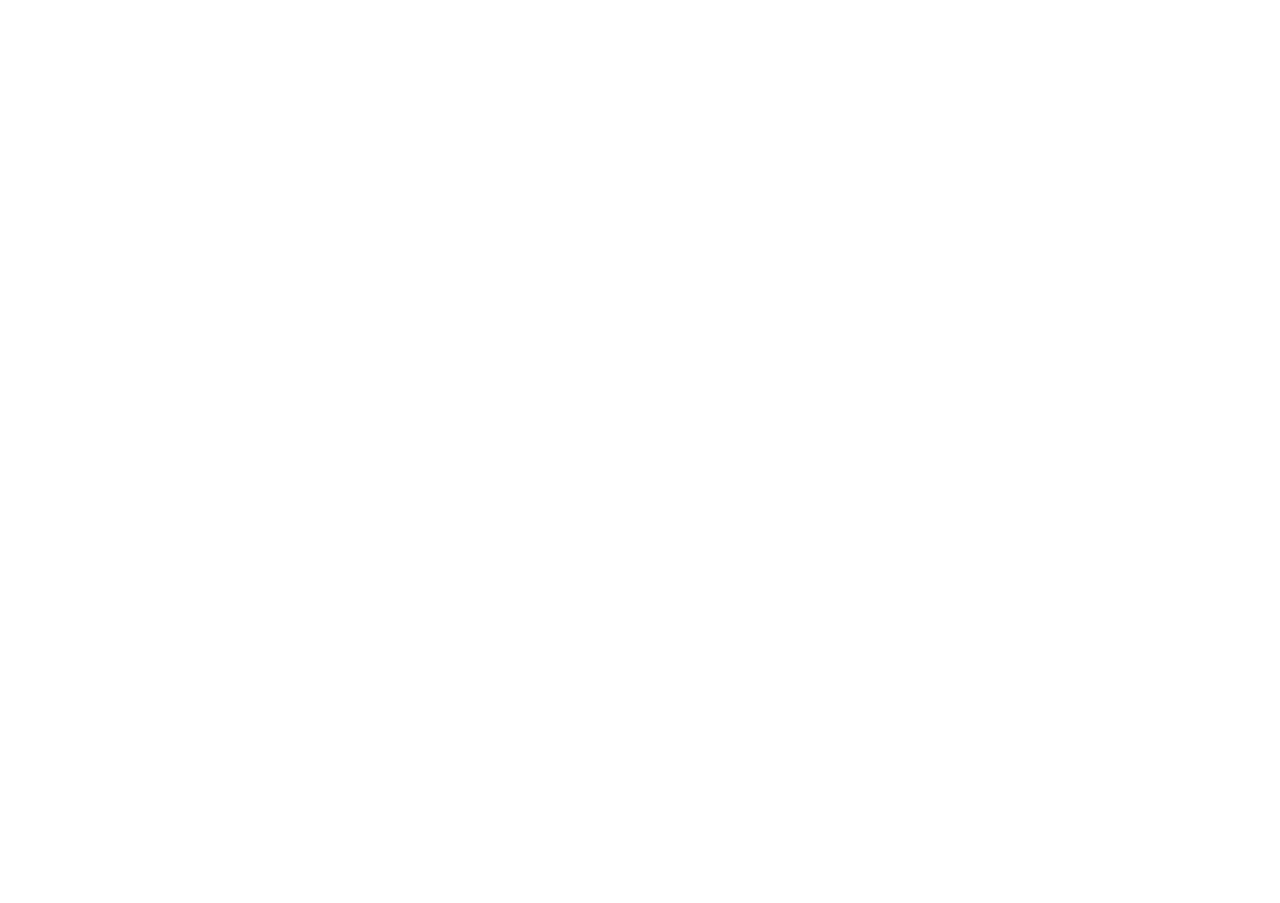
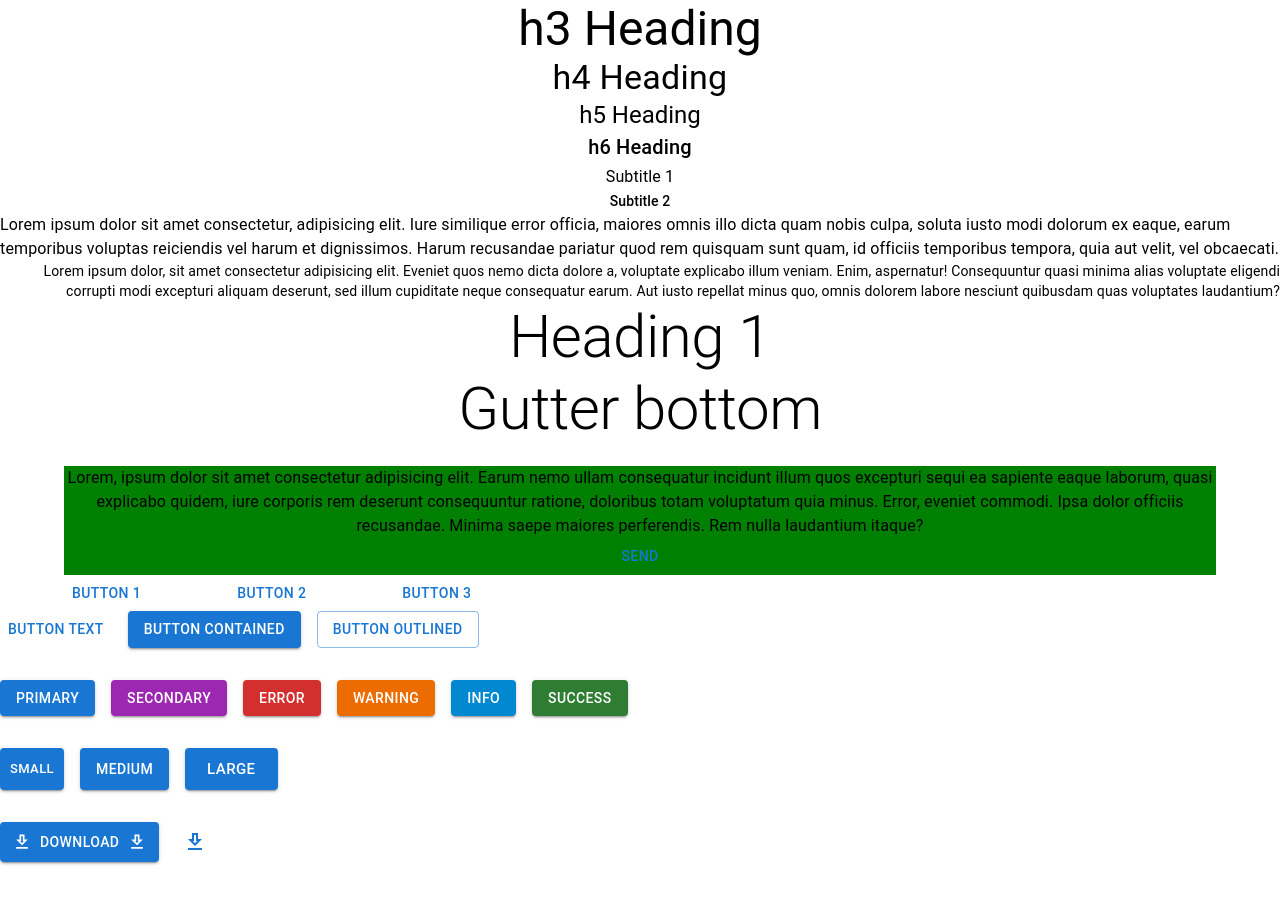
Before and after one commit to IamIronMan2023/materialui-demo, a React (Create React App) app: page / in a window 1280 px wide. Shown: the part 183-1086 px from the top of the page. Before the commit the page ends 800 px from the top, so only its background shows below. Built offline with nearby package versions, Linux system fonts and the light colour scheme.

Commit message:
Add Button and Icon package

```diff
--- a/package.json
+++ b/package.json
@@ -5,6 +5,7 @@
   "dependencies": {
     "@emotion/react": "^11.10.6",
     "@emotion/styled": "^11.10.6",
+    "@mui/icons-material": "^5.11.16",
     "@mui/material": "^5.12.0",
     "@testing-library/jest-dom": "^5.16.5",
     "@testing-library/react": "^13.4.0",
--- a/src/App.js
+++ b/src/App.js
@@ -2,12 +2,14 @@
 import { TypographyMUI } from "./components/TypographyMUI";
 import { LayoutMUI } from "./components/LayoutMUI";
 import { Box } from "@mui/material";
+import { ButtonMUI } from "./components/ButtonMUI";
 
 function App() {
   return (
     <div className="App">
-      {/* <TypographyMUI></TypographyMUI> */}
+      <TypographyMUI />
       <LayoutMUI />
+      <ButtonMUI />
 
       <Box sx={{ mt: 20 }} />
     </div>
--- /dev/null
+++ b/src/components/ButtonMUI.js
@@ -0,0 +1,62 @@
+import { Stack, Button, IconButton } from "@mui/material";
+import DownloadOutlinedIcon from "@mui/icons-material/DownloadOutlined";
+
+export const ButtonMUI = () => {
+  return (
+    <Stack spacing={4}>
+      <Stack direction="row" spacing={2}>
+        <Button variant="text" href="https://www.google.com">
+          Button Text
+        </Button>
+        <Button variant="contained">Button Contained</Button>
+        <Button variant="outlined">Button Outlined</Button>
+      </Stack>
+
+      <Stack direction="row" spacing={2}>
+        <Button variant="contained" color="primary">
+          Primary
+        </Button>
+        <Button variant="contained" color="secondary">
+          Secondary
+        </Button>
+        <Button variant="contained" color="error">
+          Error
+        </Button>
+        <Button variant="contained" color="warning">
+          Warning
+        </Button>
+        <Button variant="contained" color="info">
+          Info
+        </Button>
+        <Button variant="contained" color="success">
+          Success
+        </Button>
+      </Stack>
+      <Stack direction="row" spacing={2}>
+        <Button variant="contained" size="small">
+          Small
+        </Button>
+        <Button variant="contained" size="medium">
+          Medium
+        </Button>
+        <Button variant="contained" size="large">
+          Large
+        </Button>
+      </Stack>
+
+      <Stack direction="row" spacing={2}>
+        <Button
+          variant="contained"
+          startIcon={<DownloadOutlinedIcon />}
+          endIcon={<DownloadOutlinedIcon />}
+        >
+          Download
+        </Button>
+
+        <IconButton color="primary" aria-label="Download">
+          <DownloadOutlinedIcon />
+        </IconButton>
+      </Stack>
+    </Stack>
+  );
+};
```
Also changed, not shown: 1 other file (tests, documents, lock files or other folders).
